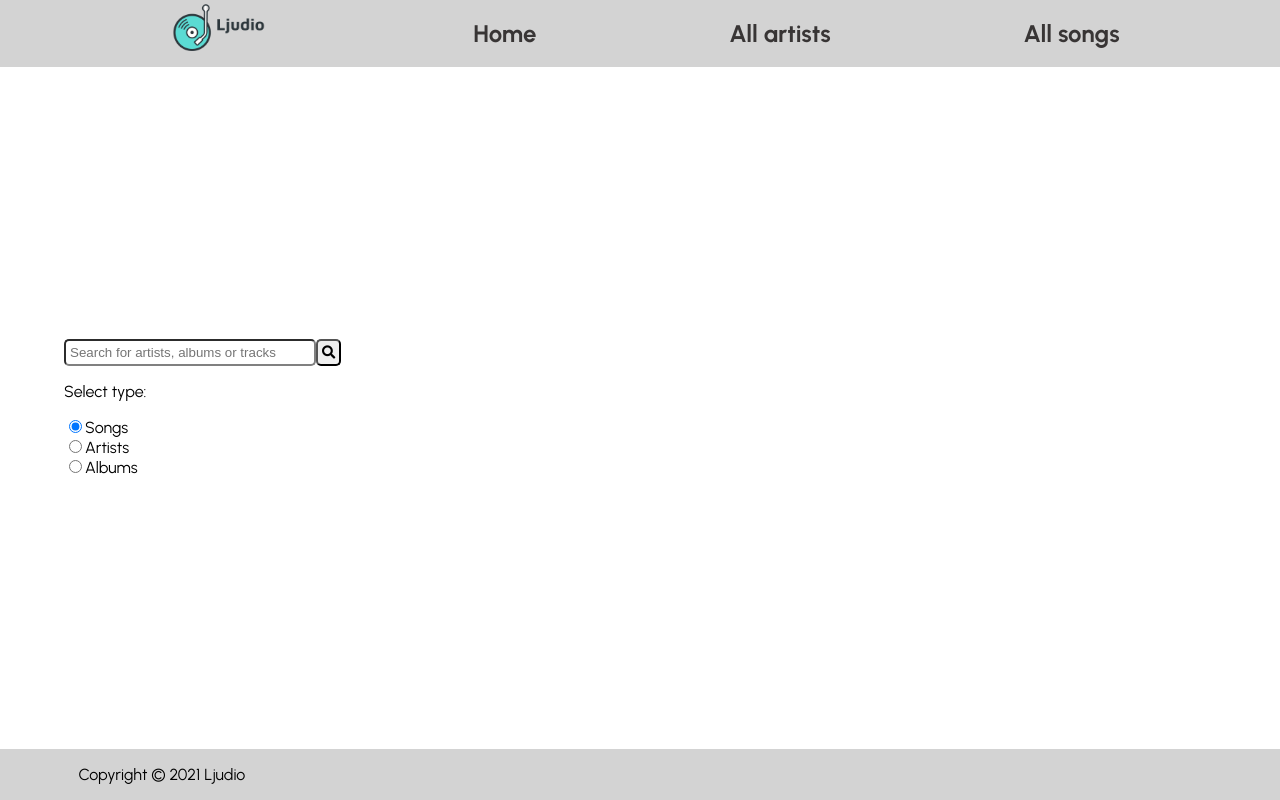
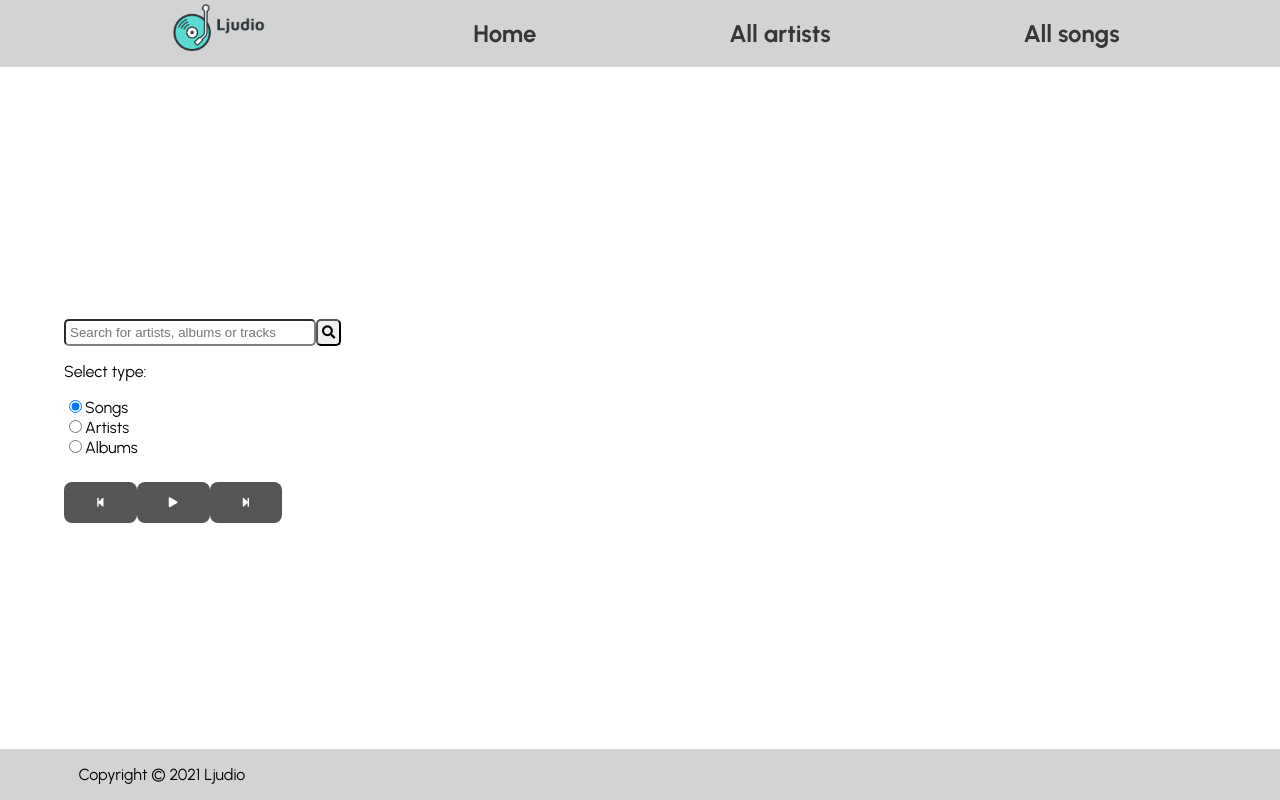
Before and after one commit to jenny567-git/Ljudio, a React (Vite) app in the folder ljudio/: page / in a window 1280 px wide. Built offline with nearby package versions, Linux system fonts and the light colour scheme.

Commit message:
renamed variable

```diff
--- a/ljudio/src/components/Player.jsx
+++ b/ljudio/src/components/Player.jsx
@@ -4,19 +4,16 @@ import { StoreContext } from "../utils/store";
 import "./Player.css";
 
 function Player({ id }) {
-  const [isPlaying, setPlayPauseClicked] = useState(false);
+  const [isPlaying, setPlaying] = useState(false);
   const {
     results: [results],
   } = useContext(StoreContext);
   const {
     currentSong: [currentSong],
   } = useContext(StoreContext);
-  // let a = { content: [] };
-  // a = results;
-  // console.log('array in player', Array.from(a));
+
   if (currentSong != undefined) {
     console.log("currentsongId", currentSong);
-    // console.log('array in player', Array.from(currentSong.content));
     const arr = Array.from(results.content);
     // console.log('arr', arr);
     const currentId = arr.findIndex((x) => x.videoId == currentSong);
@@ -26,7 +23,7 @@ function Player({ id }) {
   }
 
   const togglePlay = () => {
-    setPlayPauseClicked(!isPlaying);
+    setPlaying(!isPlaying);
     isPlaying ? pause() : play();
   };
 
@@ -38,7 +35,6 @@ function Player({ id }) {
     }
   }, [])
 
-  // console.log('id in player', id);
   const play = () => {
     // calling global variable
     console.log("id", id);
--- a/ljudio/src/components/Results.jsx
+++ b/ljudio/src/components/Results.jsx
@@ -1,6 +1,7 @@
 import React, { useContext, useEffect } from "react";
 import SongResult from "./SongResult";
 import ArtistResult from "./ArtistResult";
+import Player from "./Player";
 import { StoreContext } from "../utils/store";
 
 function Results() {
@@ -35,7 +36,7 @@ function Results() {
           break;
       }
     }
-    return <>{comp}</>;
+    return <>{comp}<Player/></>;
   }
   return <div className={type == 'artists' ? 'artist-grid' : ''}>{renderResult()}</div>;
 }
--- a/ljudio/src/components/SongResult.jsx
+++ b/ljudio/src/components/SongResult.jsx
@@ -38,7 +38,7 @@ function SongResult({ result }) {
           {/* <i className="fas fa-pause"></i> */}
         </button>
       <Player id={result.videoId} />
-      <button>
+      <button className="btn">
         <i className="fas fa-share" onClick={toSongLink}></i>
       </button>
     </div>
```
